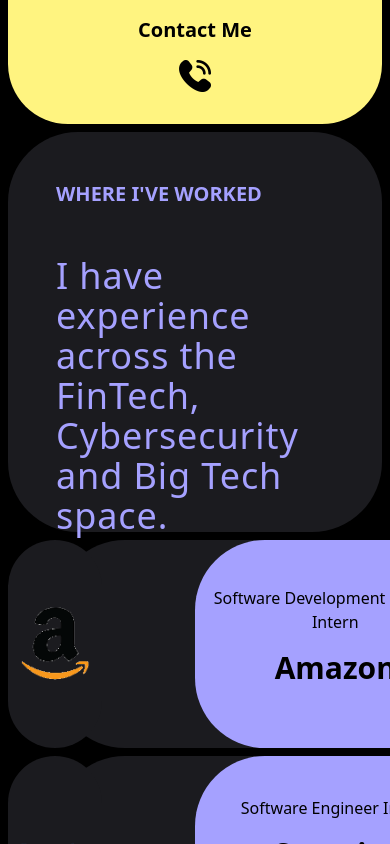
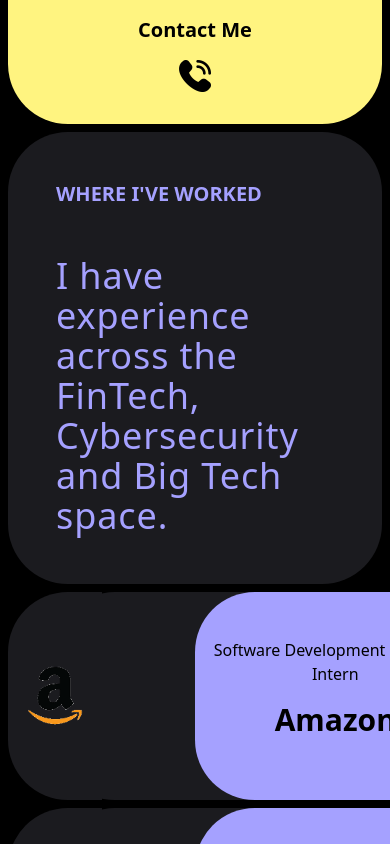
Before and after one commit to Alamgir-K/Personal-Website, a React (Create React App) app: page / in a window 390 px wide. Shown: the part 940-1784 px from the top of the page. Built offline with nearby package versions, Linux system fonts and the light colour scheme.

Commit message:
fixed experience section mobile view

```diff
--- a/src/components/About/About.js
+++ b/src/components/About/About.js
@@ -4,14 +4,19 @@ import Marquee from 'react-fast-marquee'
 export default function About() {
 
     const images = ['album1.jpg', 'album2.jpg', 'album7.jpg', 'album9.jpg', 'album5.jpg', 'album6.jpg']
+
     const slideShow = images.map((image, index) => {
         const imageSrc = 'images/' + image
         return <div className='col-span-1 row-span-1'>
-            <img src={imageSrc} className='object-contain border-solid rounded-full border-2 border-[#FFAED8]' key={index}/>
+            <img className='object-contain border-solid rounded-full border-2 border-[#FFAED8]'
+                src={imageSrc}
+                key={"image" + index}/>
         </div>})
 
   return (
-    <div className='h-fit about rounded-[70px] m-2 overflow-hidden' id='landing-link-3'>
+    <div className='h-fit about rounded-[60px] m-2 overflow-hidden
+            lg:rounded-[70px]'
+         id='landing-link-3'>
         <div className='py-16 lg:py-20'>
                 <Marquee gradient={false} speed={150} className=''>
                     <div className='flex items-center justify-center w-full'>
--- a/src/components/Experience/Experience.js
+++ b/src/components/Experience/Experience.js
@@ -6,13 +6,19 @@ import ExperienceItem from '../ExperienceItem/ExperienceItem'
 export default function Experience() {
   return (
     <div className='h-fit' id='landing-link-1'>
-      <div className='h-[400px] sm:h-[500px] lg:h-[610px] experience-description-block rounded-[70px] mx-2'>
+      <div className='h-fit experience-description-block rounded-[60px] mx-2
+            md:h-[500px]
+            lg:h-[610px] lg:rounded-[70px]'>
         <div className='pl-12 pt-12 sm:pl-16 sm:pt-16'>
-          <p className={`text-xl lg:text-xl font-semibold`}>WHERE I'VE WORKED</p>
+          <p className={`text-xl font-semibold`}>WHERE I'VE WORKED</p>
         </div>
 
-        <div className='px-12 pt-12 sm:px-16 sm:pt-16'>
-          <p className={`tracking-wide lg:leading-none xl:leading-tight text-4xl sm:text-6xl md:text-7xl lg:text-8xl`}>I have experience across the FinTech, Cybersecurity and Big Tech space.</p>
+        <div className='px-12 py-12 sm:px-16 sm:py-16'>
+          <p className={`tracking-wide text-4xl
+              sm:text-5xl
+              md:text-7xl
+              lg:text-8xl lg:leading-none
+              xl:leading-tight`}>I have experience across the FinTech, Cybersecurity and Big Tech space.</p>
         </div>
       </div>
 
--- a/src/components/ExperienceItem/ExperienceItem.js
+++ b/src/components/ExperienceItem/ExperienceItem.js
@@ -9,30 +9,57 @@ export default function ExperienceItem(props) {
   return (
     <div className='flex w-full justify-center content-center relative gap-2'>
 
-        <div className='flex flex-wrap absolute inset-x-1/8 lg:inset-x-1/4 items-center justify-center content-center h-52 md:h-72 lg:h-96 xl:h-72 w-3/4 lg:w-1/2 z-20 rounded-[70px] experience-title-block scroll-reveal reveal-right'>
+        <div className='flex flex-wrap items-center justify-center content-center h-52 w-3/4 z-20 rounded-[60px] absolute inset-x-1/8 experience-title-block scroll-reveal reveal-right
+              md:h-72
+              lg:h-96 lg:inset-x-1/4 lg:w-1/2 lg:rounded-[70px]
+              xl:h-72'>
+
               <div className='flex flex-row basis-full justify-center'>
-              <p className={`text-center tx-base lg:text-lg font-normal text-black`}>{props.item.role}</p>
+                <p className={`text-center tx-base font-normal text-black
+                    lg:text-lg`}>
+                    {props.item.role}
+                  </p>
               </div>
+
               <div className='flex flex-row basis-full justify-center'>
-              <p className={`text-center text-3xl lg:text-5xl font-semibold text-black m-4`}>{props.item.company}</p>
+                <p className={`text-center text-3xl font-semibold text-black m-4
+                    lg:text-5xl`}>
+                  {props.item.company}
+                </p>
               </div>
         </div>
 
-        <div className='flex absolute inset-x-32 lg:inset-x-1/4 justify-center h-52 md:h-72 lg:h-96 xl:h-72 w-1/4 lg:w-1/2 z-10 rounded-[70px] experience-description-block scroll-reveal reveal-left'>
+        <div className='flex absolute inset-x-32 justify-center h-52 w-1/4 z-10 rounded-l-[60px] experience-description-block scroll-reveal reveal-left
+              md:h-72
+              lg:inset-x-1/4 lg:h-96 lg:w-1/2 lg:rounded-[70px]
+              xl:h-72'>
+
             <div className='grid grid-cols-4 w-full'>
-              <div className='flex justify-center items-center content-center col-span-4 lg:col-span-1 row-span-4'>
-                <img src={`images/${props.item.logo}`} className='max-w-[100px] max-h-[100px]'></img>
+              <div className='flex justify-center items-center content-center col-span-4  row-span-4
+                    lg:col-span-1'>
+                <img className='max-w-[80px] max-h-[80px]
+                      sm:max-w-[100px] sm:max-h-[100px]'
+                      src={`images/${props.item.logo}`}></img>
               </div>
-              <div className='hidden lg:flex flex-wrap place-self-start mt-8 basis-full col-span-3'>
+
+              <div className='hidden flex-wrap place-self-start mt-8 basis-full col-span-3
+                    lg:flex'>
                 <p className='font-semibold'>{props.item.startDate} - {props.item.endDate}</p>
               </div>
-              <div className='hidden lg:flex flex-wrap items-center col-span-3'>
+
+              <div className='hidden flex-wrap items-center col-span-3
+                    lg:flex'>
                 {points}
               </div>
+
             </div>
         </div>
 
-        <div className='flex absolute inset-x-1/8 h-52 md:h-72 lg:h-96 xl:h-72 w-3/4 lg:w-1/2 rounded-[70px] z-1 experience-description-block'>
+        <div className='flex absolute inset-x-1/8 h-52 w-3/4 rounded-[60px] z-1 experience-description-block
+              sm:rounded-[60px]
+              md:h-72
+              lg:h-96 lg:w-1/2 lg:rounded-[70px]
+              xl:h-72'>
         </div>
 
     </div>
--- a/src/components/Footer/Footer.js
+++ b/src/components/Footer/Footer.js
@@ -2,7 +2,8 @@ import React from 'react'
 
 export default function Footer() {
   return (
-    <div className='flex justify-between items-start m-12'>
+    <div className='flex justify-between items-start m-6
+            lg:m-12'>
         <div className=''>
             <img className='w-[40px] h-[40px]' src='akFavicon.png'></img>
         </div>
```
